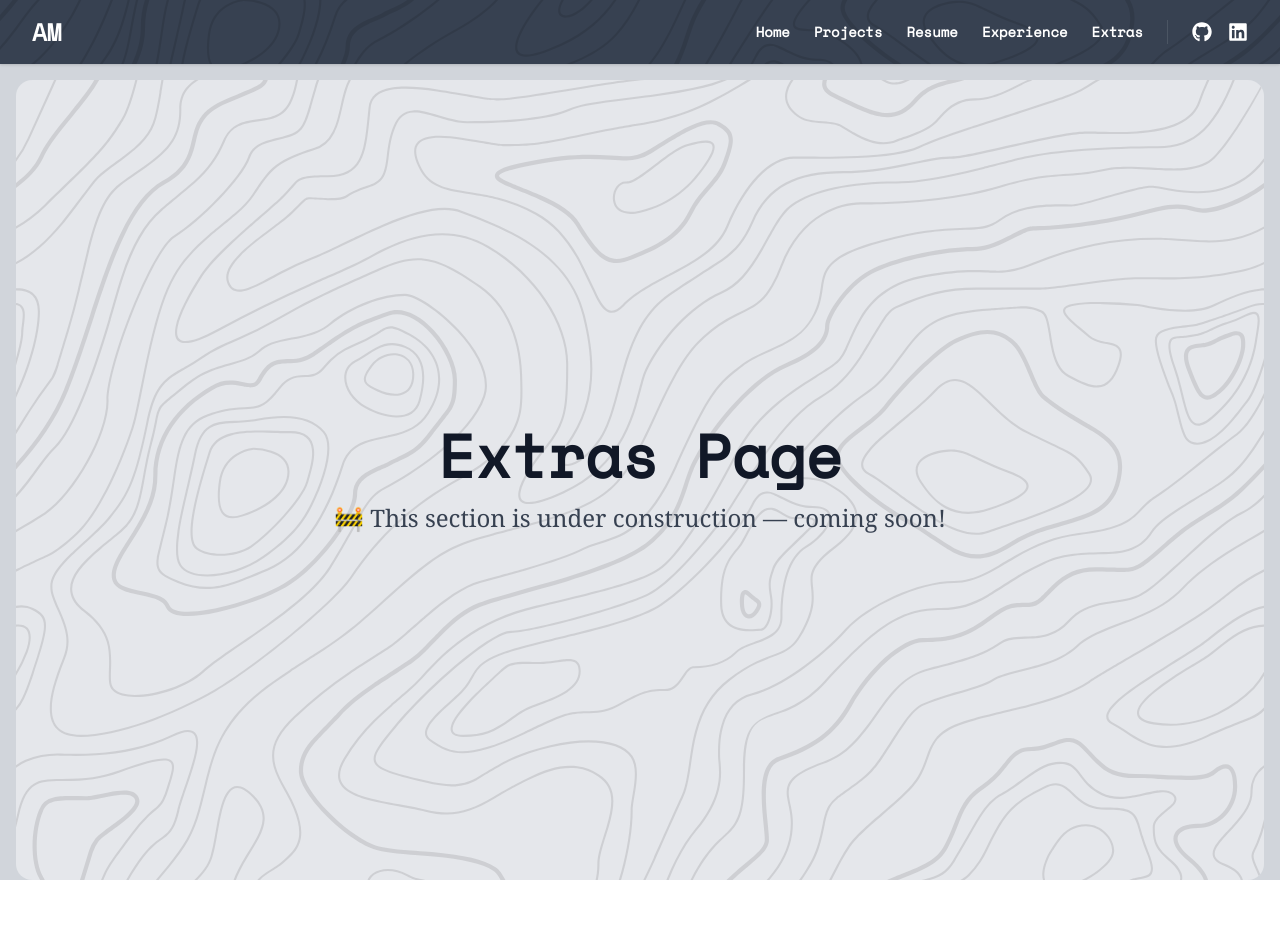
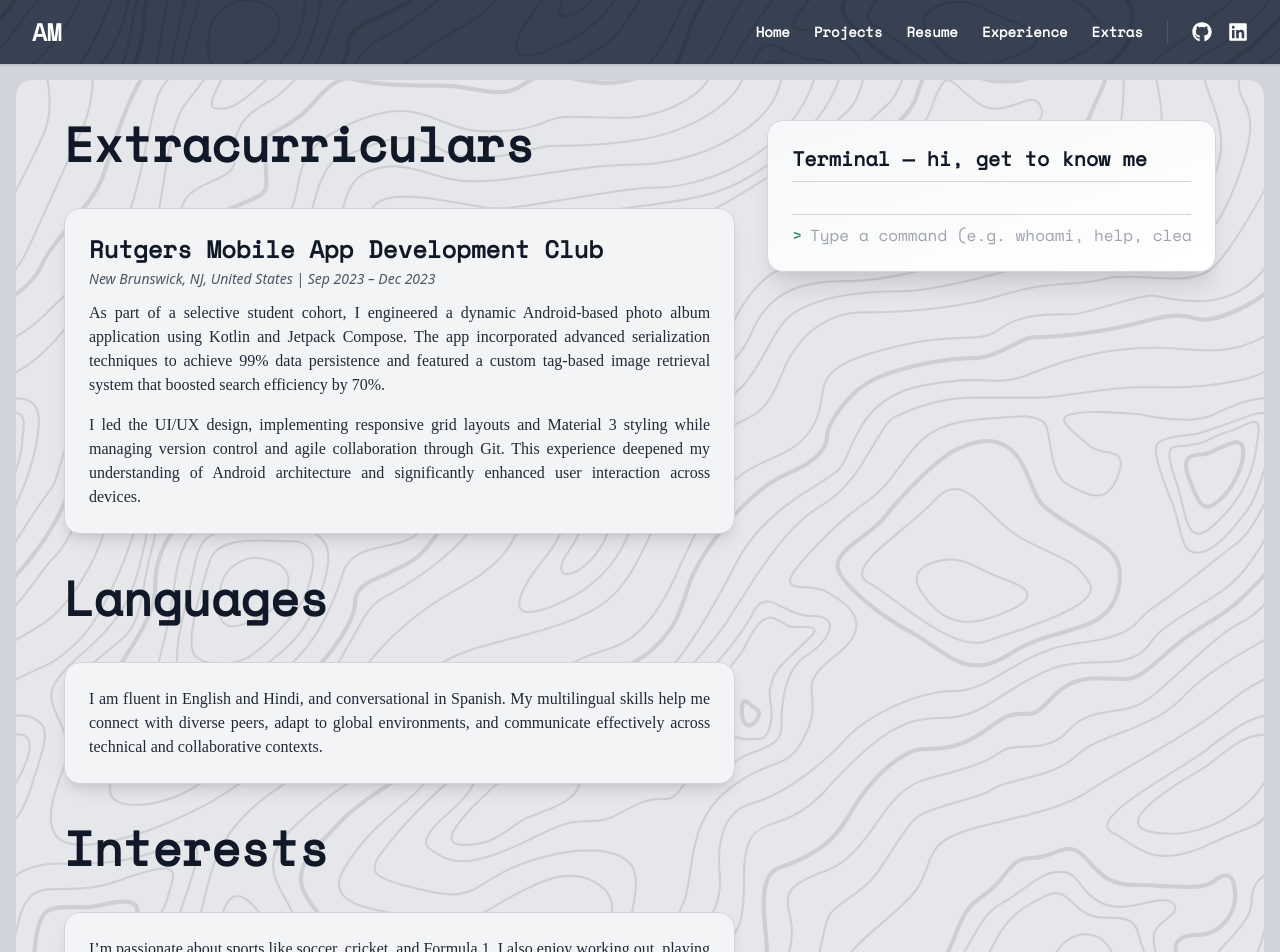
Before and after one commit to ayushmunjial/personal-website, a React (Vite) app: page /extras in a window 1280 px wide. Shown: the top 952 px of the page. Before the commit the page ends 880 px from the top, so only its background shows below. Built offline with nearby package versions, Linux system fonts and the light colour scheme.

Commit message:
commit-07

```diff
--- a/src/pages/Extras.tsx
+++ b/src/pages/Extras.tsx
@@ -1,24 +1,205 @@
-import PageWrapper from "../components/PageWrapper";
+import PageWrapper from "../components/PageWrapper"; import { motion } from "framer-motion";
+import { useState } from "react";
+
+const terminalData: Record<string, string> = {
+  whoami: "Ayush Munjial, Rutgers CS + Math, class of 2025",
+  aboutme: "Location: Santa Clara, CA 95051\nGPA: 3.853 / 4.0 — Dean’s List throughout college",
+  contact: "ayush.munjial@rutgers.edu, +1 (908) 449-9850",
+  funfact: "I speak 3 languages: Hindi, English, and Spanish!",
+  interests: "Soccer, F1, cricket, gym, FIFA, photography",
+  motto: "Make things that matter and make them beautiful",
+  currently: "Building a portfolio and bulking at the gym while job hunting",
+  personality: "Calm, curious, team-first, and detail-obsessed",
+  "dream-job": "One that blends backend tech, clean UI, and real-world impact",
+  inspiration: "Developers who ship thoughtful products and don’t chase hype",
+  available: "Always open to learn, collaborate, and build something cool",
+  workflow: "I live by the Pomodoro Technique + Notion Calendar",
+
+  frontend: "React, TypeScript, Tailwind CSS, Framer Motion, Vite, HTML, CSS",
+  backend: "Node.js, Express.js, REST APIs, MySQL, MongoDB, SQL",
+  fullstack: "JavaScript, Java (JSP + JDBC), Docker, GitHub Actions, AWS, GCP",
+  android:
+    "Kotlin, Jetpack Compose, AIDL, Android SDK, Android Studio\n• LiveData, ViewModel, Coroutines, Hilt/Dagger\n• Retrofit/Ktor, Navigation Component, Material 3, WorkManager",
+  languages: "Java, Kotlin, Python, C, OCaml, JavaScript, TypeScript, SQL",
+  tools: "Git, GitHub, Docker, IntelliJ, PyCharm, Eclipse, Gradle, Tomcat",
+  platforms: "Android Studio, AWS, GCP, Linux, macOS",
+
+  help: `→ General:             → Technical:
+  whoami               frontend
+  personality          backend
+  aboutme              fullstack
+  contact              android
+  funfact              languages
+  interests            tools
+  motto                platforms
+  workflow
+  currently
+  dream-job
+  available
+  inspiration
+`,
+};
 
 const Extras = () => {
+  const [command, setCommand] = useState(""); const [history, setHistory] = useState<string[]>([]);
+
+  const handleKeyDown = (e: React.KeyboardEvent<HTMLInputElement>) => {
+    if (e.key === "Enter") {
+      const trimmed = command.trim().toLowerCase();
+      if (trimmed === "clear") {
+        setHistory([]);
+      } else {
+        const response = terminalData[trimmed] || `Command not found: ${trimmed}`;
+        setHistory((prev) => [...prev, `> ${trimmed}`, response]);
+      }
+      setCommand("");
+    }
+  };
+
   return (
     <PageWrapper>
       <section
         id="extras"
-        className="relative w-full h-screen bg-gray-200 rounded-2xl flex flex-col justify-center items-center px-6 py-12 overflow-hidden"
+        className="relative w-full bg-gray-200 rounded-2xl px-6 md:px-12 pt-10 pb-16 overflow-hidden"
       >
-        {/* Texture Overlay */}
+        {/* Texture */}
         <div
           className="absolute inset-0 bg-center bg-cover opacity-10 pointer-events-none rounded-2xl"
           style={{ backgroundImage: "url('/pattern.svg')" }}
         ></div>
 
-        {/* Content */}
-        <div className="relative z-10 text-center">
-          <h1 className="text-5xl md:text-6xl font-extrabold text-gray-900 font-mono mb-4">
-            Extras Page
-          </h1>
-          <p className="text-xl md:text-2xl text-gray-700 font-serif"> 🚧 This section is under construction — coming soon! </p>
+        <div className="relative z-10 flex flex-col md:flex-row gap-8">
+          {/* Left Content - 40% */}
+          <div className="w-full md:w-3/5 space-y-10">
+            <motion.h2
+              className="text-4xl md:text-5xl font-extrabold text-gray-900 font-mono"
+              initial={{ opacity: 0, y: -20 }}
+              whileInView={{ opacity: 1, y: 0 }}
+              viewport={{ once: true }}
+              transition={{ duration: 0.6 }}
+            >
+              Extracurriculars
+            </motion.h2>
+
+            <motion.div
+              className="bg-gray-100 p-6 rounded-2xl shadow-lg border border-gray-300"
+              initial={{ opacity: 0, y: 30 }}
+              whileInView={{ opacity: 1, y: 0 }}
+              viewport={{ once: true }}
+              transition={{ duration: 0.5 }}
+            >
+              <h3 className="text-2xl font-semibold font-mono text-gray-900 mb-1">
+                Rutgers Mobile App Development Club
+              </h3>
+              <p className="text-sm text-gray-600 italic mb-3">
+                New Brunswick, NJ, United States | Sep 2023 – Dec 2023
+              </p>
+              <div
+                className="whitespace-pre-line text-gray-800 text-[15px] text-justify"
+                style={{ fontFamily: `"Times New Roman", serif` }}
+              >
+                <p>
+                  As part of a selective student cohort, I engineered a dynamic Android-based photo album application using Kotlin and Jetpack Compose. The app incorporated advanced serialization techniques to achieve 99% data persistence and featured a custom tag-based image retrieval system that boosted search efficiency by 70%.
+                </p>
+                <p className="mt-4">
+                  I led the UI/UX design, implementing responsive grid layouts and Material 3 styling while managing version control and agile collaboration through Git. This experience deepened my understanding of Android architecture and significantly enhanced user interaction across devices.
+                </p>
+              </div>
+            </motion.div>
+
+            <motion.h2
+              className="text-4xl md:text-5xl font-extrabold text-gray-900 font-mono"
+              initial={{ opacity: 0, y: -20 }}
+              whileInView={{ opacity: 1, y: 0 }}
+              viewport={{ once: true }}
+              transition={{ duration: 0.6 }}
+            >
+              Languages
+            </motion.h2>
+
+            <motion.div
+              className="bg-gray-100 p-6 rounded-2xl shadow-lg border border-gray-300"
+              initial={{ opacity: 0, y: 30 }}
+              whileInView={{ opacity: 1, y: 0 }}
+              viewport={{ once: true }}
+              transition={{ duration: 0.5, delay: 0.1 }}
+            >
+              <p
+                className="whitespace-pre-line text-gray-800 text-[15px] text-justify"
+                style={{ fontFamily: `"Times New Roman", serif` }}
+              >
+                I am fluent in English and Hindi, and conversational in Spanish. My multilingual skills help me connect with diverse peers, adapt to global environments, and communicate effectively across technical and collaborative contexts.
+              </p>
+            </motion.div>
+
+            <motion.h2
+              className="text-4xl md:text-5xl font-extrabold text-gray-900 font-mono"
+              initial={{ opacity: 0, y: -20 }}
+              whileInView={{ opacity: 1, y: 0 }}
+              viewport={{ once: true }}
+              transition={{ duration: 0.6 }}
+            >
+              Interests
+            </motion.h2>
+
+            <motion.div
+              className="bg-gray-100 p-6 rounded-2xl shadow-lg border border-gray-300"
+              initial={{ opacity: 0, y: 30 }}
+              whileInView={{ opacity: 1, y: 0 }}
+              viewport={{ once: true }}
+              transition={{ duration: 0.5, delay: 0.2 }}
+            >
+              <p
+                className="whitespace-pre-line text-gray-800 text-[15px] text-justify"
+                style={{ fontFamily: `"Times New Roman", serif` }}
+              >
+                I’m passionate about sports like soccer, cricket, and Formula 1. I also enjoy working out, playing FIFA, and exploring photography. These interests help me stay creative, focused, and balanced outside of coding and academics.
+              </p>
+            </motion.div>
+          </div>
+
+          {/* Right Terminal - 60% */}
+          <motion.div
+            initial={{ opacity: 0, y: 40 }}
+            animate={{ opacity: 1, y: 0 }}
+            transition={{ duration: 0.6, type: "spring", stiffness: 70 }}
+            className="w-full md:w-2/5 h-full bg-white text-gray-800 rounded-2xl shadow-xl border border-gray-300 p-6 flex flex-col font-mono relative overflow-hidden"
+          >
+            {/* Gradient background for subtle depth */}
+            <div className="absolute inset-0 bg-gradient-to-br from-gray-100 to-white opacity-70 pointer-events-none rounded-2xl z-0" />
+
+            <div className="relative z-10">
+              <h2 className="text-xl font-bold mb-2 text-gray-900">Terminal — hi, get to know me</h2>
+              <hr className="border-t border-gray-300 mb-4" />
+            </div>
+
+            <div className="flex-1 overflow-y-auto mb-4 space-y-2 text-[14px] relative z-10">
+              {history.map((line, i) => (
+                <motion.pre
+                  key={i}
+                  className="whitespace-pre-wrap text-blue-900"
+                  initial={{ opacity: 0, y: 10 }}
+                  animate={{ opacity: 1, y: 0 }}
+                  transition={{ duration: 0.3, delay: i * 0.02 }}
+                >
+                  {line}
+                </motion.pre>
+              ))}
+            </div>
+
+            <div className="flex items-center border-t border-gray-300 pt-2 relative z-10">
+              <span className="mr-2 text-green-700">{">"}</span>
+              <motion.input
+                type="text"
+                value={command}
+                onChange={(e) => setCommand(e.target.value)}
+                onKeyDown={handleKeyDown}
+                className="flex-1 bg-transparent outline-none text-gray-700 placeholder:text-gray-400"
+                placeholder="Type a command (e.g. whoami, help, clear)..."
+                whileFocus={{ scale: 1.01 }}
+              />
+            </div>
+          </motion.div>
         </div>
       </section>
     </PageWrapper>
```
